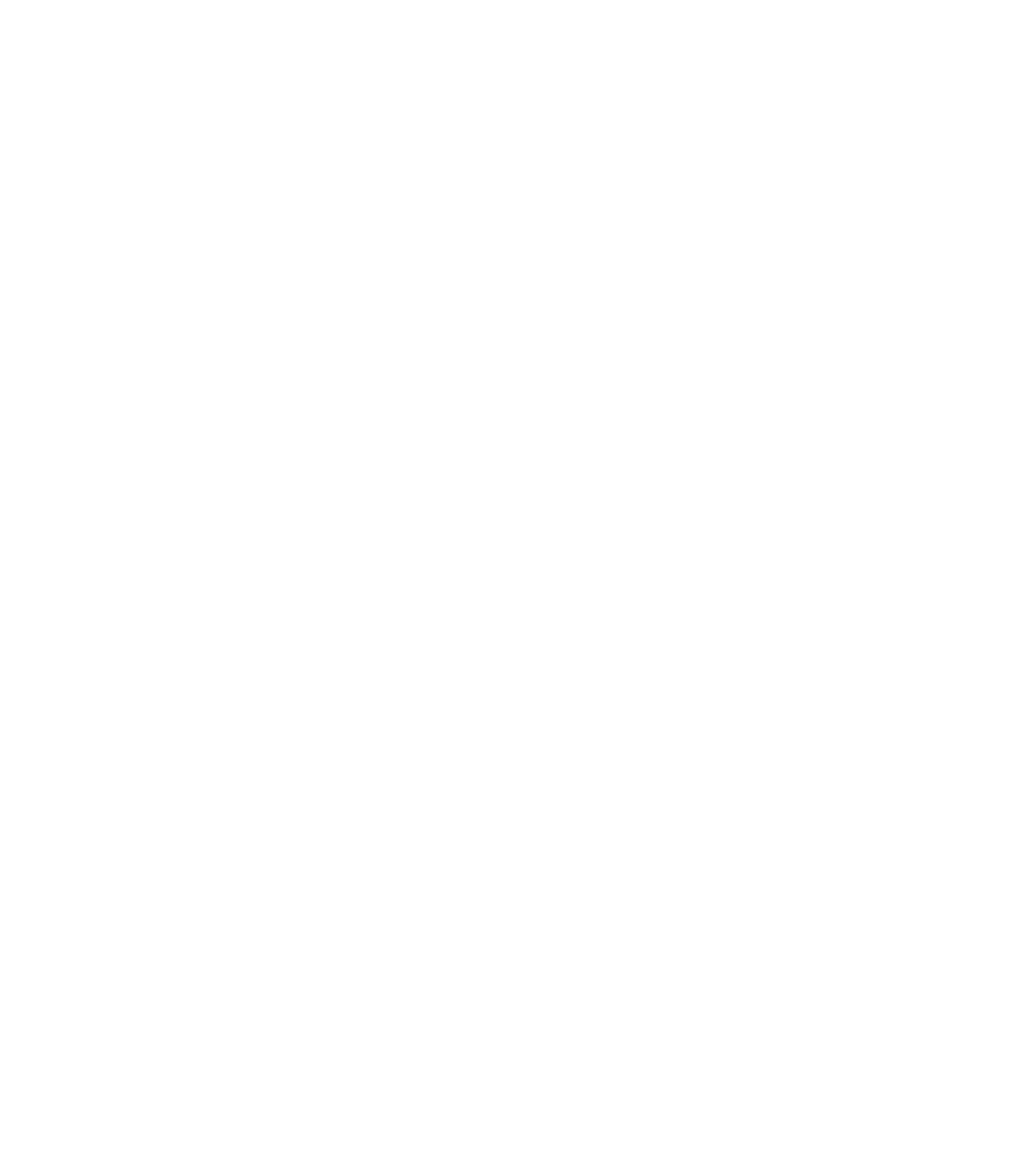
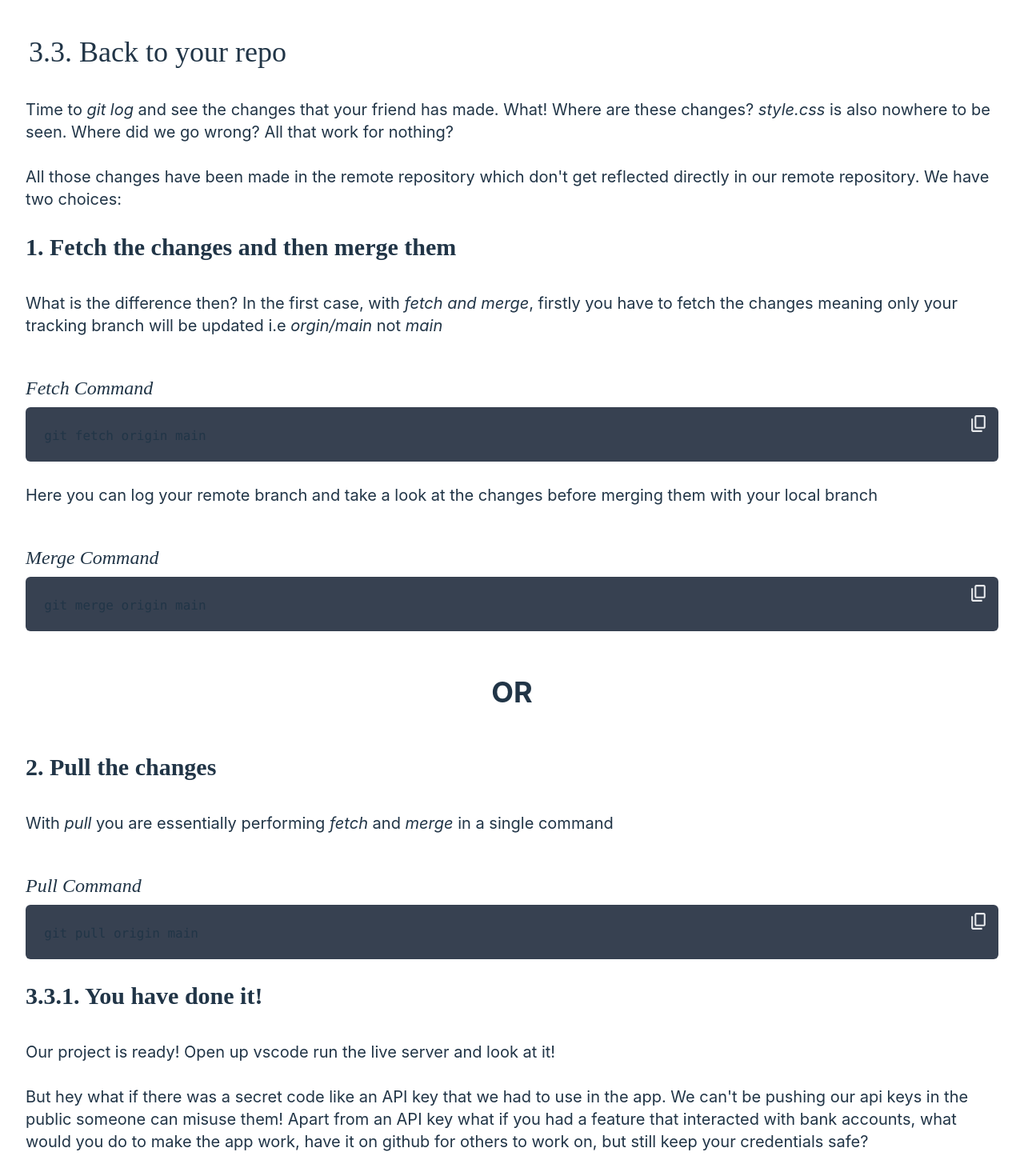
Before and after one commit to craniacshencil/git_sesh, a React (Vite) app: page / in a window 1280 px wide. Shown: the part 9500-10970 px from the top of the page at 80% size. Before the commit the page ends 9529 px from the top, so only its background shows below. Built offline with nearby package versions, Linux system fonts and the light colour scheme.

Commit message:
Complete the collaboration bit
- Add all the steps required to get your friend's changes
- Talk about fetch, merge and pull

```diff
--- a/src/sections/collab/Collaboration.tsx
+++ b/src/sections/collab/Collaboration.tsx
@@ -65,7 +65,7 @@ const Collaboration: React.FC = () => {
         <div className={styles.subheading}>
           3.2. Working on your friend's repo
         </div>
-        <div className={`${styles.subsubheading} mt-14`}>
+        <div className={`${styles.subsubheading} mt-16`}>
           3.2.1. Clone Command
         </div>
         <p className={styles.para}>
@@ -139,6 +139,69 @@ const Collaboration: React.FC = () => {
           Is this allowed with every repository on Github?
         </p>
       </div>
+
+      <div className="your-repo">
+        <div className={styles.subheading}>3.3. Back to your repo</div>
+        <p className={styles.para}>
+          Time to <em>git log</em> and see the changes that your friend has
+          made. What! Where are these changes? <em>style.css</em> is also
+          nowhere to be seen. Where did we go wrong? All that work for nothing?
+        </p>
+
+        <p className={styles.para}>
+          All those changes have been made in the remote repository which don't
+          get reflected directly in our remote repository. We have two choices:
+        </p>
+
+        <div className={styles.subsubheading}>
+          1. Fetch the changes and then merge them
+        </div>
+
+        <p className={styles.para}>
+          What is the difference then? In the first case, with{" "}
+          <em>fetch and merge</em>, firstly you have to fetch the changes
+          meaning only your tracking branch will be updated i.e{" "}
+          <em>orgin/main</em> not <em>main</em>
+        </p>
+
+        <p className={styles.codeHead}>Fetch Command</p>
+        <CodeBlock codeText={snippets.fetch} />
+
+        <p className={styles.para}>
+          Here you can log your remote branch and take a look at the changes
+          before merging them with your local branch
+        </p>
+
+        <p className={styles.codeHead}>Merge Command</p>
+        <CodeBlock codeText={snippets.merge} />
+
+        <div className="text-4xl my-14 text-center font-bold">OR</div>
+
+        <div className={styles.subsubheading}>2. Pull the changes</div>
+        <p className={styles.para}>
+          With <em>pull</em> you are essentially performing <em>fetch</em> and{" "}
+          <em>merge</em> in a single command
+        </p>
+
+        <p className={styles.codeHead}>Pull Command</p>
+        <CodeBlock codeText={snippets.pull} />
+
+        <div className={`${styles.subsubheading} mt-16`}>
+          3.3.1. You have done it!
+        </div>
+        <p className={styles.para}>
+          Our project is ready! Open up vscode run the live server and look at
+          it!
+        </p>
+        <p className={styles.para}>
+          But hey what if there was a secret code like an API key that we had to
+          use in the app. We can't be pushing our api keys in the public someone
+          can misuse them! Apart from an API key what if you had a feature that
+          interacted with bank accounts, what would you do to make the app work,
+          have it on github for others to work on, but still keep your
+          credentials safe?
+        </p>
+      </div>
     </section>
   );
 };
--- a/src/sections/collab/snippets.ts
+++ b/src/sections/collab/snippets.ts
@@ -5,3 +5,15 @@ export const clone: string = `
 export const cloneCustom: string = `
   git clone <https: link to your friend's repo> my_folder
 `;
+
+export const fetch: string = `
+  git fetch origin main
+`;
+
+export const merge: string = `
+  git merge origin main
+`;
+
+export const pull: string = `
+  git pull origin main
+`;
```
